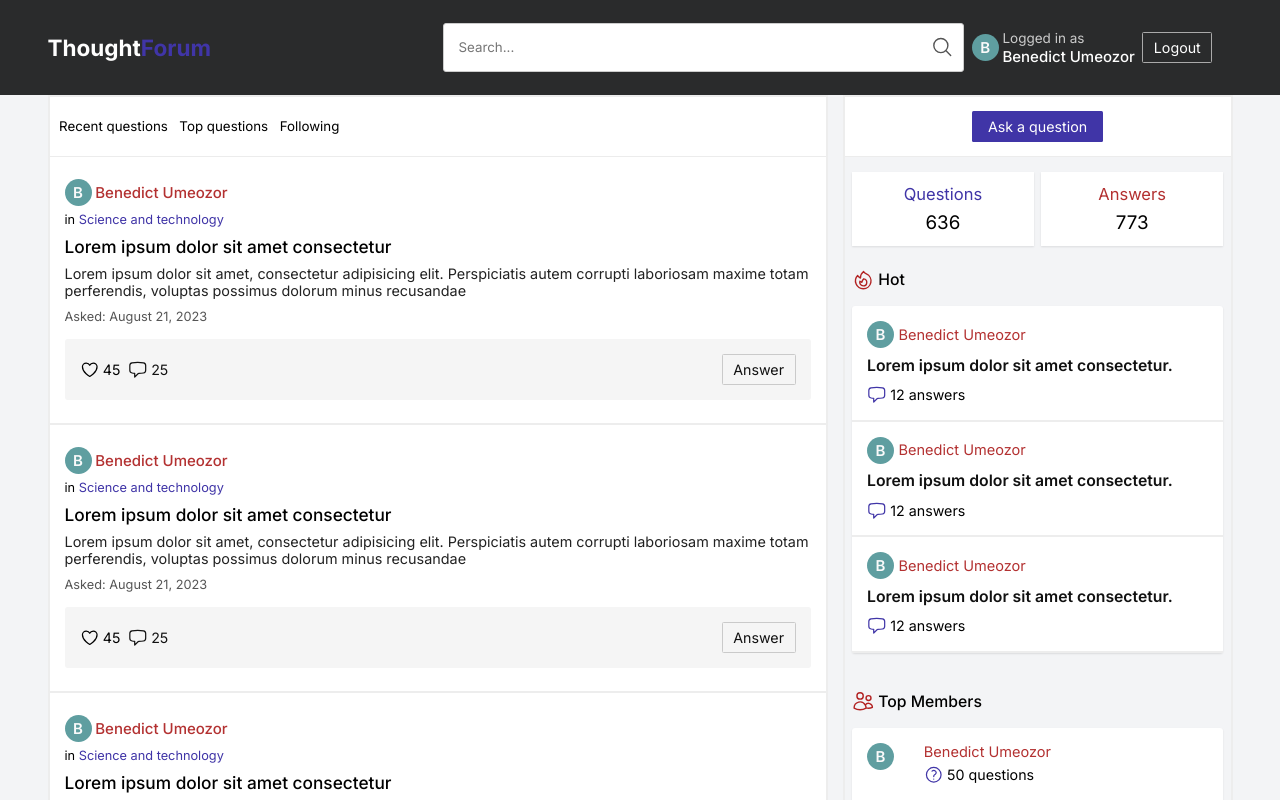
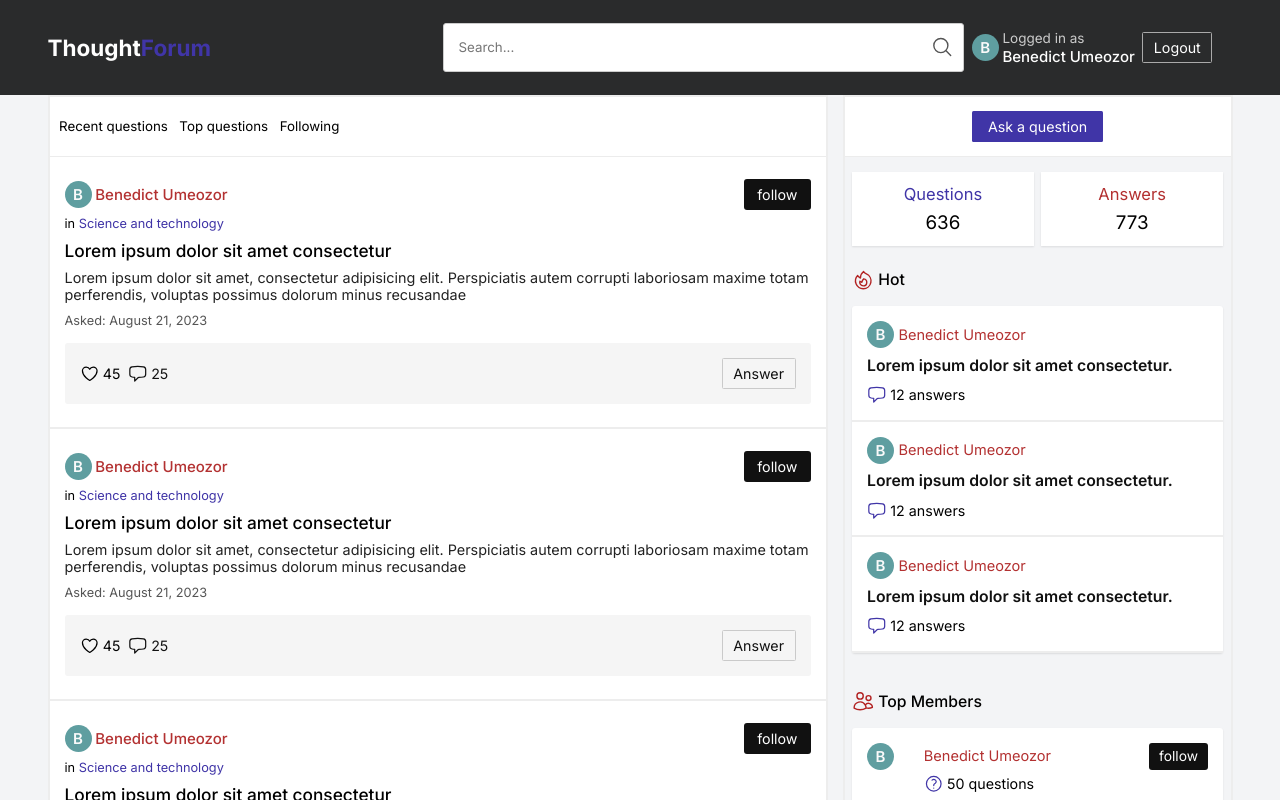
Before and after one commit to BenedictUmeozor/ThoughtForum-frontend-, a React (Vite) app: page / in a window 1280 px wide. Shown: the top 800 px of the page. Built offline with nearby package versions, Linux system fonts and the light colour scheme.

Commit message:
added follow button

```diff
--- a/src/components/Question.tsx
+++ b/src/components/Question.tsx
@@ -10,6 +10,9 @@ const Question = () => {
           <div className="user">
             <Avatar />
             <span>Benedict Umeozor</span>
+          </div>
+          <div className="user-actions">
+            <button>follow</button>
           </div>
         </div>
         <span className="category">in <Link to={'/'}>Science and technology</Link></span>
--- a/src/components/User.tsx
+++ b/src/components/User.tsx
@@ -8,10 +8,13 @@ const User = () => {
         <Avatar />
       </div>
       <div className="right">
-        <p className="name">Benedict Umeozor</p>
+        <div className="flex-between">
+          <p className="name">Benedict Umeozor</p>
+          <button>follow</button>
+        </div>
         <div className="questions">
-            <QuestionIcon className="icon" />
-            <span>50 questions</span>
+          <QuestionIcon className="icon" />
+          <span>50 questions</span>
         </div>
       </div>
     </div>
--- a/src/sass/_base.scss
+++ b/src/sass/_base.scss
@@ -28,6 +28,12 @@ button {
   width: 1.5rem;
 }
 
+.flex-between {
+  display: flex;
+  align-items: center;
+  justify-content: space-between;
+}
+
 .container {
   width: 100%;
   max-width: 1200px;
--- a/src/sass/_components.scss
+++ b/src/sass/_components.scss
@@ -17,6 +17,11 @@
     border-bottom: 0.15rem solid #ededed;
 
     .question-header {
+      .flex {
+        display: flex;
+        align-items: center;
+        justify-content: space-between;
+
         .user {
           display: flex;
           align-items: center;
@@ -25,6 +30,24 @@
           span {
             font-weight: 450;
             color: $secondary-color;
+          }
+        }
+
+        .user-actions {
+          button {
+            font-size: 0.95rem;
+            padding: 0.4rem 0.8rem;
+            color: #fefefe;
+            background-color: #111;
+            border-radius: 0.2rem;
+            border: 1px solid transparent;
+
+            &:hover {
+              background-color: transparent;
+              color: #111;
+              border-color: #111;
+            }
+          }
         }
       }
 
@@ -192,9 +215,26 @@
       display: grid;
       grid-template-columns: 1fr 5fr;
 
+      .flex-between {
         .name {
           font-size: 0.97rem;
           color: $secondary-color;
+        }
+
+        button {
+          font-size: 0.92rem;
+          padding: 0.3rem 0.6rem;
+          color: #fefefe;
+          background-color: #111;
+          border-radius: 0.2rem;
+          border: 1px solid transparent;
+
+          &:hover {
+            background-color: transparent;
+            color: #111;
+            border-color: #111;
+          }
+        }
       }
 
       .questions {
```
Lines whose indentation alone changed are shown as unchanged.
